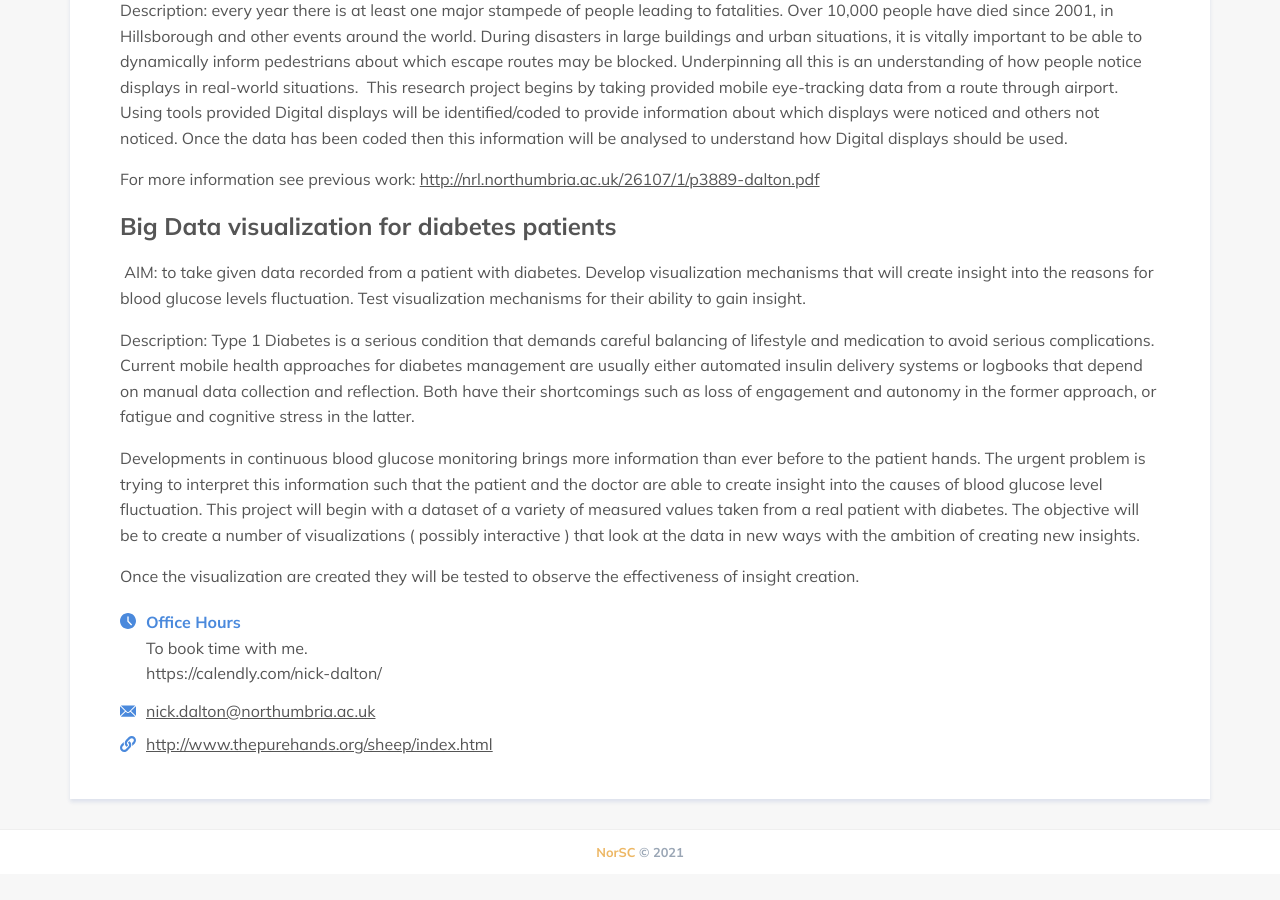
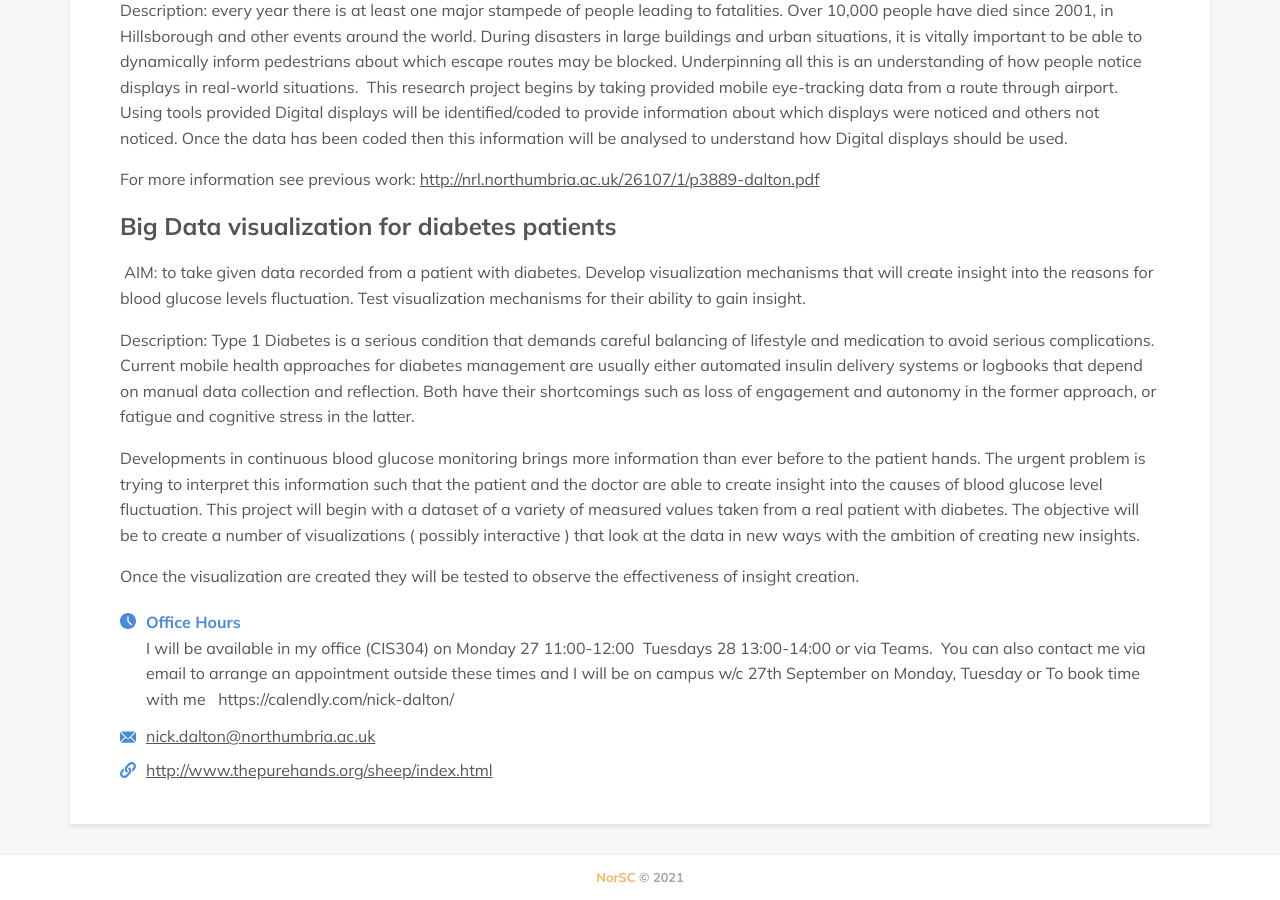
Before and after one commit to NorSC/supervisor-search, a Jekyll site: the page built from _supervisors/nick-dalton.md, in a window 1280 px wide and 900 px high, scrolled down 1132 px. Built offline with Jekyll 4.4.1, drawn with Linux system fonts in a browser that asks for light colours; a script that is not in the unit is left out; before the commit the page ends 2006 px from its top, so only the background shows below that.

Commit message:
Update Supervisors “nick-dalton”

```diff
--- a/_supervisors/nick-dalton.md
+++ b/_supervisors/nick-dalton.md
@@ -4,9 +4,11 @@ title: Nick Dalton
 available: true
 email: nick.dalton@northumbria.ac.uk
 website: http://www.thepurehands.org/sheep/index.html
-office_hours: |-
-  To book time with me.
-  https://calendly.com/nick-dalton/
+office_hours: I will be available in my office (CIS304) on Monday 27
+  11:00-12:00  Tuesdays 28 13:00-14:00 or via Teams.  You can also contact me
+  via email to arrange an appointment outside these times and I will be on
+  campus w/c 27th September on Monday, Tuesday or To book time with
+  me   https://calendly.com/nick-dalton/
 research_group: Northumbria Social Computing
 research_themes:
   - Mobile Computing
```
